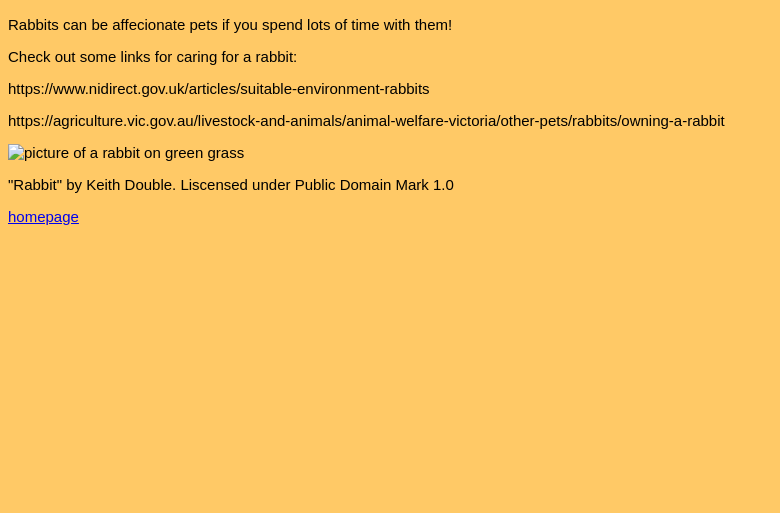
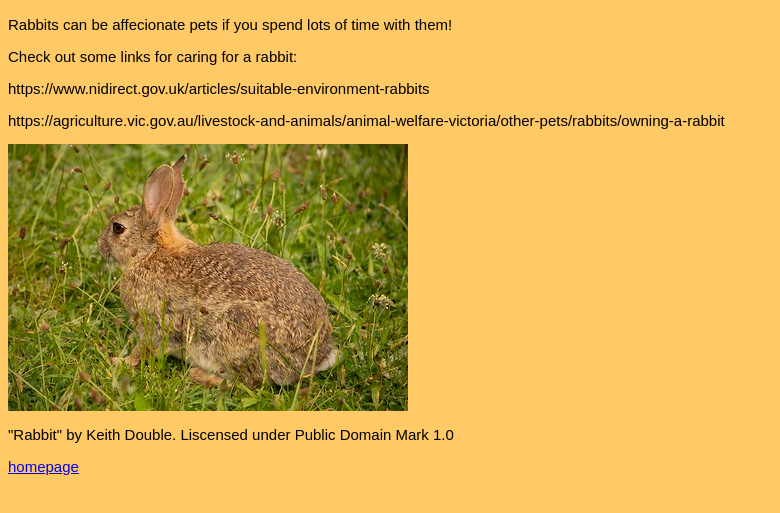
Before and after one commit to julieannek/whatpetshouldiget, a plain HTML site: page rabbit.html in a window 1280 px wide. Shown: the part 91-604 px from the top of the page, without its empty margins (0-780 px from the left). Drawn offline with Linux system fonts and the light colour scheme.

Commit message:
Update rabbit.html

```diff
--- a/rabbit.html
+++ b/rabbit.html
@@ -31,7 +31,7 @@
 
         <p>
 
-        <img src="images/rabbits.jpg"
+        <img src="rabbits.jpg"
                  alt="picture of a rabbit on green grass">
 
 
```
